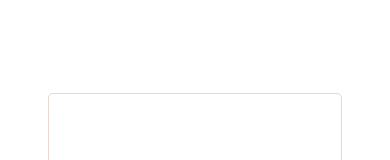
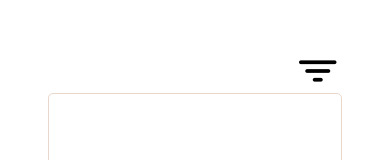
Before and after one commit to claudiashin/medordoc, a React Native app in the folder mobile/: screen / in a window 390 px wide. Shown: the part 133-293 px from the top of the page. Built offline with nearby package versions, Linux system fonts and the light colour scheme.

Commit message:
added icon to Filter

```diff
--- a/mobile/comps/Filter/index.js
+++ b/mobile/comps/Filter/index.js
@@ -1,6 +1,7 @@
 import React from "react";
 import {View,Text, SafeAreaView, StyleSheet, TextInput} from "react-native" ;
 import styled from "styled-components/native";
+import { Ionicons } from '@expo/vector-icons';
 
 //main container
 const Maincont = styled.View`
@@ -13,6 +14,13 @@ const Maincont = styled.View`
     background-color: #ffffff;
     border: 1px solid #E9D7CB;
     border-radius: 5px;
+`
+
+//filter icon container
+const Iconcont = styled.View`
+    position: absolute;
+    bottom: 375px;
+    left: 250px;
 `
 
 //headers
@@ -51,7 +59,9 @@ const Filter=({
     optionText = "Deafult"
 })=>{
     return <Maincont>
-
+        <Iconcont>
+            <Ionicons name="filter" size={40} color="black" />
+        </Iconcont>
         <Headercont>
             <Filterheader>{headerText="Language Prefrences"}</Filterheader>
         </Headercont>
```
